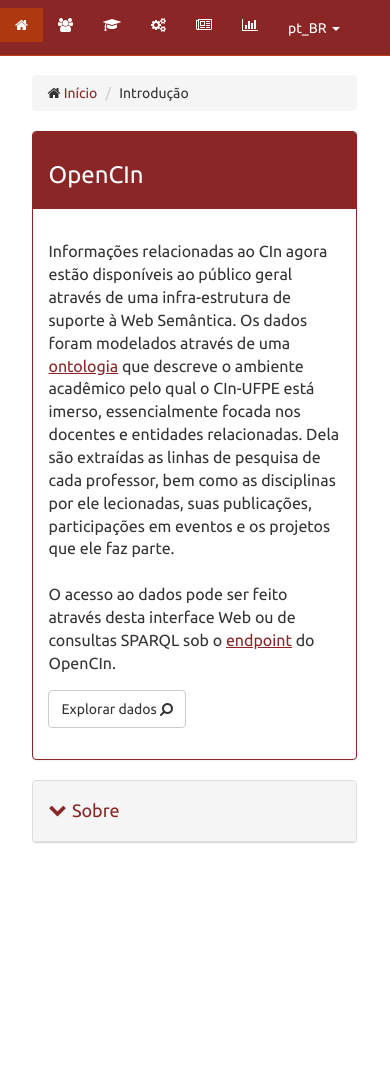
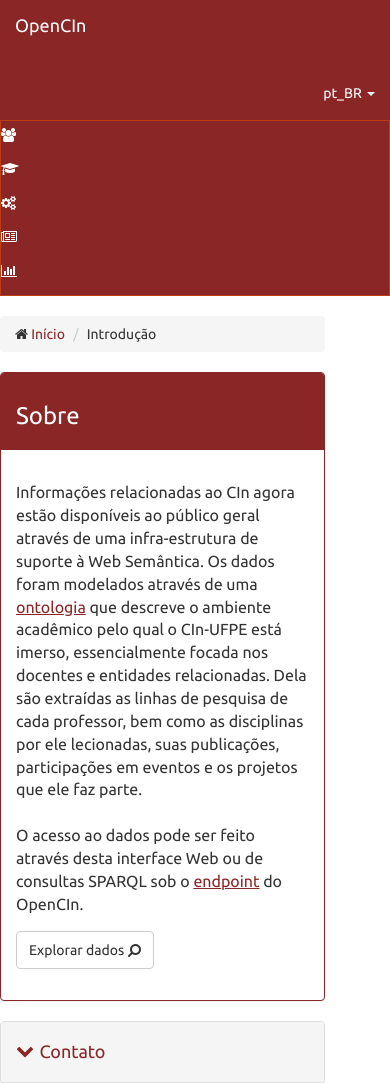
Before and after one commit to fmca/cinexplorer, a plain HTML site: page index.html in a window 390 px wide. Shown: the top 1083 px of the page. Before the commit the page ends 863 px from the top, so only its background shows below. Drawn offline with Linux system fonts and the light colour scheme; some packages are replaced by stand-ins of ours; a script that the page names is missing.

Commit message:
side menu

```diff
--- a/index.html
+++ b/index.html
@@ -45,8 +45,37 @@
         </div>
         <div ng-controller="MenuCtrl">
 
-            <nav class="navbar navbar-default navbar-fixed-top" role="navigation">
+		<nav class="navbar navbar-default navbar-fixed-top" role="navigation">
                 <div class="container-fluid">
+                    <!-- Brand and toggle get grouped for better mobile display -->
+                    <div class="navbar-header">
+						<a class="navbar-brand" href="#">OpenCIn</a>
+
+                    </div>
+
+					<p class="navbar-text"> {{header}}</p>
+
+                    <!-- /.navbar-collapse -->
+					<ul class="nav navbar-nav navbar-right">
+					<li class="dropdown" style="float: right; display: block;">
+                                <a href="#" class="dropdown-toggle" data-toggle="dropdown" role="button" aria-expanded="false">{{lang.abbreviation}} <span class="caret"></span></a>
+                                <ul class="dropdown-menu" role="menu">
+                                    <li ng-repeat="language in languages"><a href="#" ng-click="changeLanguage(language.abbreviation)">{{language.title}}</a>
+                                    </li>
+                                </ul>
+                            </li>
+					</ul>
+
+                </div>
+                <!-- /.container-fluid -->
+            </nav>
+
+		<div class="row">
+		  <div class="col-sm-1 col-xs-1"> </div>
+		  <div class="col-sm-2">
+			<div class="sidebar-nav">
+            <nav class="navbar navbar-default" role="navigation">
+                <div class="container-fluid" style="padding: 0px;">
                     <!-- Brand and toggle get grouped for better mobile display -->
                     <div class="navbar-header">
 
@@ -55,21 +84,14 @@
 
                     <!-- Collect the nav links, forms, and other content for toggling -->
                         <ul class="nav navbar-nav" style="width:100%;">
-							<li>
-								<button type="button" class="btn btn-primary navbar-brand" aria-label="Left Align" ng-click="back()" ng-show="currentMenuStack.length > 1">
+							<li style="width:100%">
+								<a href="#" ng-click="back()" ng-show="currentMenuStack.length > 1">
 									<span class="fa fa-chevron-left" aria-hidden="true"></span>
+									<span class="hidden-xs">{{getString("back")}}</span>
 									<!-- <a class="" href="#" ng-click="reload()">{{header}}</a> -->
-								</button>
+								</a>
 							</li>
-                            <li ng-repeat="item in currentMenu" ng-class="{active: item.name == selected.name}" ng-click="menuClick(item.queryValue, item.name)"><a href=""><i class="fa {{item.icon}}"></i> <span class="hidden-xs">{{item.title}}</span></a>
-                            </li>
-
-							 <li class="dropdown" style="float: right; display: block;">
-                                <a href="#" class="dropdown-toggle" data-toggle="dropdown" role="button" aria-expanded="false">{{lang.abbreviation}} <span class="caret"></span></a>
-                                <ul class="dropdown-menu" role="menu">
-                                    <li ng-repeat="language in languages"><a href="#" ng-click="changeLanguage(language.abbreviation)">{{language.title}}</a>
-                                    </li>
-                                </ul>
+                            <li ng-repeat="item in currentMenu" ng-class="{active: item.name == selected.name}" ng-click="menuClick(item.queryValue, item.name)" style="width:100%"><a href=""><i class="fa {{item.icon}}"></i> <span class="hidden-xs">{{item.title}}</span></a>
                             </li>
                         </ul>
                     <!-- /.navbar-collapse -->
@@ -78,8 +100,10 @@
                 </div>
                 <!-- /.container-fluid -->
             </nav>
+			</div>
+		  </div>
+		  <div class="col-sm-8">
 
-			<div class="col-sm-1 col-xs-1"> </div>
 			<div class="col-sm-10 col-xs-10">
 
 
@@ -95,7 +119,7 @@
 
 			<div class="row"  ng-show="selected.name == 'intro'">
 				<div class="panel panel-primary">
-					<div class="panel-heading hero"><h3>OpenCIn</h3></div>
+					<div class="panel-heading hero"><h3>{{getString("about")}}</h3></div>
 					<div class="panel-body">
 						<p ng-bind-html="getString('opencin_text') | toHtml"></p>
 						<p>
@@ -112,7 +136,7 @@
 					</script>
 				</div>
 				<div class="panel panel-default">
-					<div class="panel-heading hero" data-toggle="collapse" data-target="#cont-body"><a href="#"  style="text-decoration: none;"> <h4><span class="fa fa-chevron-down pull-left"></span>{{getString("about")}}</h4> </a></div>
+					<div class="panel-heading hero" data-toggle="collapse" data-target="#cont-body"><a href="#"  style="text-decoration: none;"> <h4><span class="fa fa-chevron-down pull-left"></span>{{getString("contact")}}</h4> </a></div>
 					<div id="cont-body" class="panel-body collapse">
 						<h4>{{getString("contributors")}}</h4>
 						<br>
@@ -180,7 +204,6 @@
 									<span class="input-group-addon"> <i ng-hide="listLoaded" class="results fa fa-refresh fa-spin"></i> <!--<span ng-show="listLoaded" class="badge">{{ (data | filter: filters.listFilter).length}}</span> -->
 										<span id="content-desc" style="margin-left: 5px">
 											<span ng-hide="listLoaded"> {{getString("loading")}}</span>
-											<span ng-show="listLoaded"> <b> {{header}}</b></span>
 										</span>
 									</span>
 									<input type="text" id="filter" class="form-control" ng-model="filters.listFilter" value=""/>
@@ -220,9 +243,15 @@
 
             </div>
 			</div>
-			<div class="col-sm-1 col-xs-1"> </div>
+
 
         </div>
+
+		<div class="col-sm-1 col-xs-1"> </div>
+		  </div>
+		</div>
+
+
     </body>
 
 </html>
--- a/js/strings.js
+++ b/js/strings.js
@@ -131,6 +131,14 @@
 		en_US: "About",
 		pt_BR: "Sobre"
 	},
+	contact:{
+		en_US: "Contact",
+		pt_BR: "Contato"
+	},
+	back:{
+		en_US: "Back",
+		pt_BR: "Voltar"
+	},
 	contributors:{
 		en_US: "Contributors",
 		pt_BR: "Contribuidores"
```
